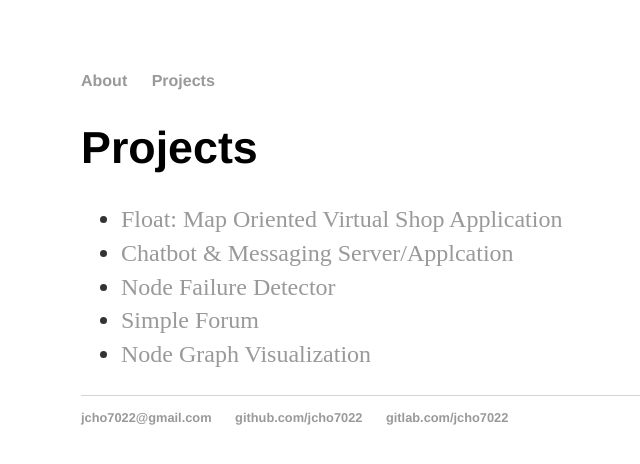
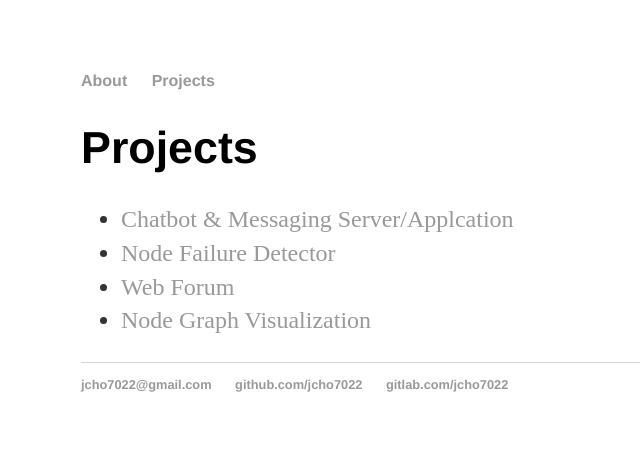
Before and after one commit to jcho7022/jcho7022.github.io, a Jekyll site: the page built from projects/index.html, in a window 1280 px wide. Shown: the top 464 px of the page, without its empty margins (111-751 px from the left). Built offline with Jekyll 4.4.1, drawn with Linux system fonts in a browser that asks for light colours.

Commit message:
Update index.html

```diff
--- a/projects/index.html
+++ b/projects/index.html
@@ -5,9 +5,9 @@ title: Projects
 <h1>{{ page.title }}</h1>
 <ul class="projects">
 
-  <li> <a href="/projects/float" title="Float: Map Oriented Virtual Shop Application">Float: Map Oriented Virtual Shop Application</a></li>
+  <li> <a href="/projects/float" title="Float: Map Oriented Marketplace Application</a></li>
   <li> <a href="/projects/chatbot" title="Chatbot & Client App">Chatbot & Messaging Server/Applcation</a></li>
   <li> <a href="/projects/fd" title="Failure Detector">Node Failure Detector</a></li>
-  <li> <a href="/projects/forum" title="Simple Forum">Simple Forum</a></li>
+  <li> <a href="/projects/forum" title="Simple Forum">Web Forum</a></li>
   <li> <a href="/nodeGraph" title="Node Graph">Node Graph Visualization</a></li>
 </ul>
```
